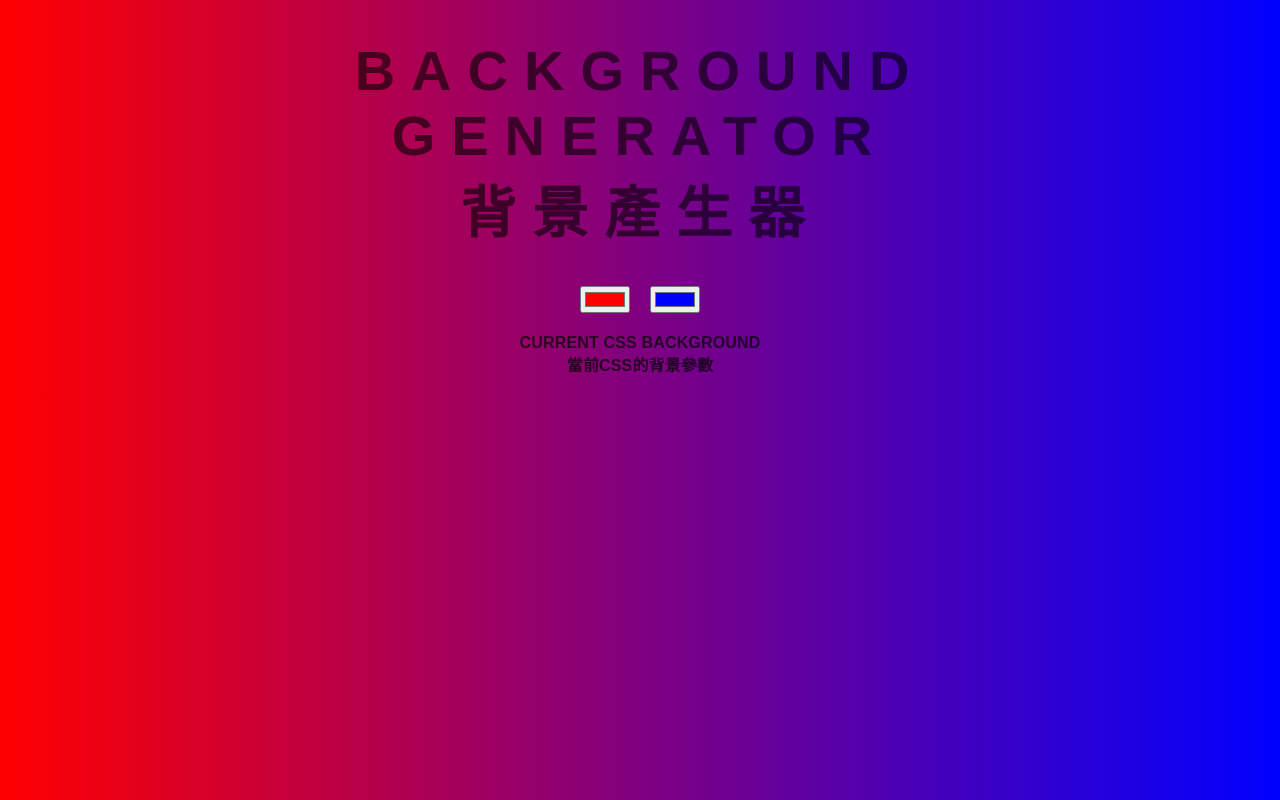
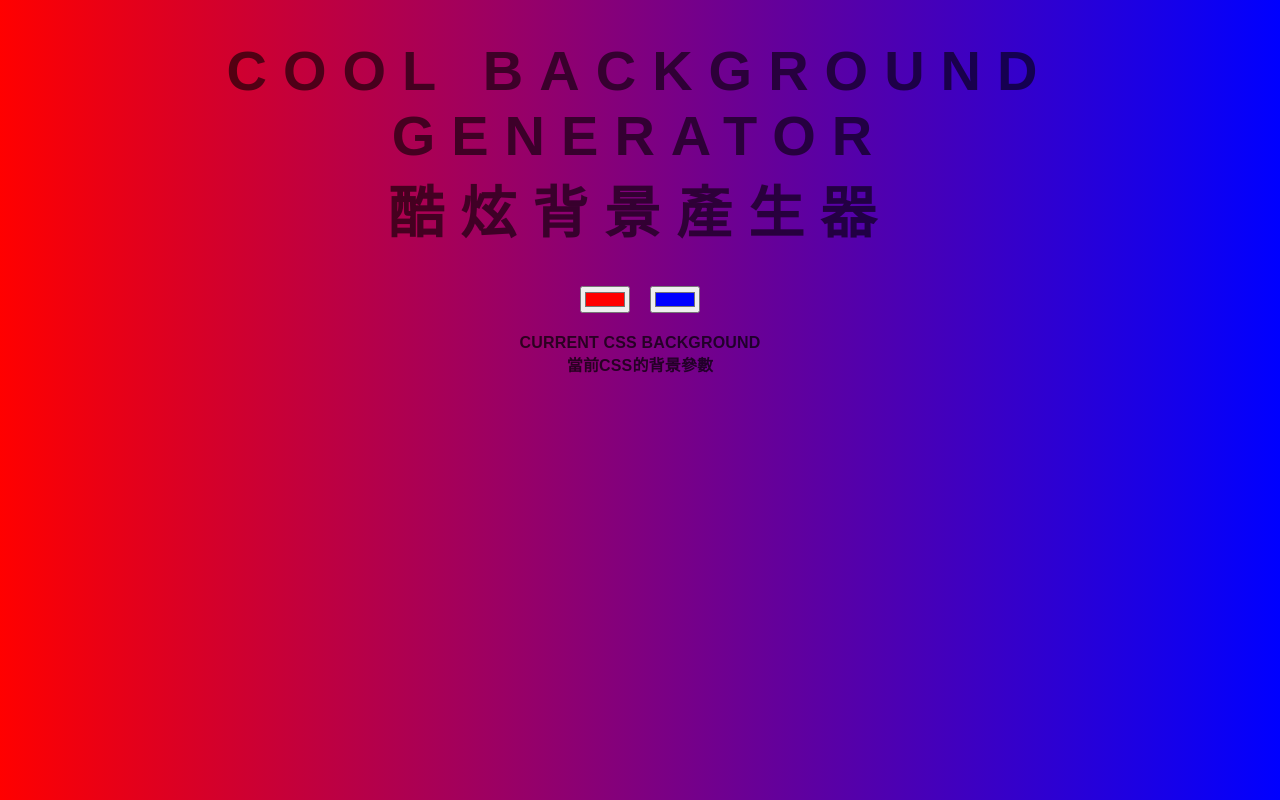
Before and after one commit to joeban0608/Background-Generator, a plain HTML site: page index.html in a window 1280 px wide. Drawn offline with Linux system fonts and the light colour scheme.

Commit message:
l  Copitalize Title

```diff
--- a/index.html
+++ b/index.html
@@ -4,13 +4,13 @@
     <meta charset="UTF-8">
     <meta http-equiv="X-UA-Compatible" content="IE=edge">
     <meta name="viewport" content="width=device-width, initial-scale=1.0">
-    <title>Cool Generator</gradient-generator></title>
+    <title>COOL Generator</title>
     <link rel="stylesheet" href="./style.css">
 </head>
 <body id="gradient">
-    <h1>BACKGROUND
+    <h1>COOL BACKGROUND
         <br>GENERATOR
-        <br>背景產生器
+        <br>酷炫背景產生器
     </h1>
     <input class="color1" type="color" name="color1" value="#ff0000">
     <input class="color2" type="color" name="color2" value="#0000ff">
```
